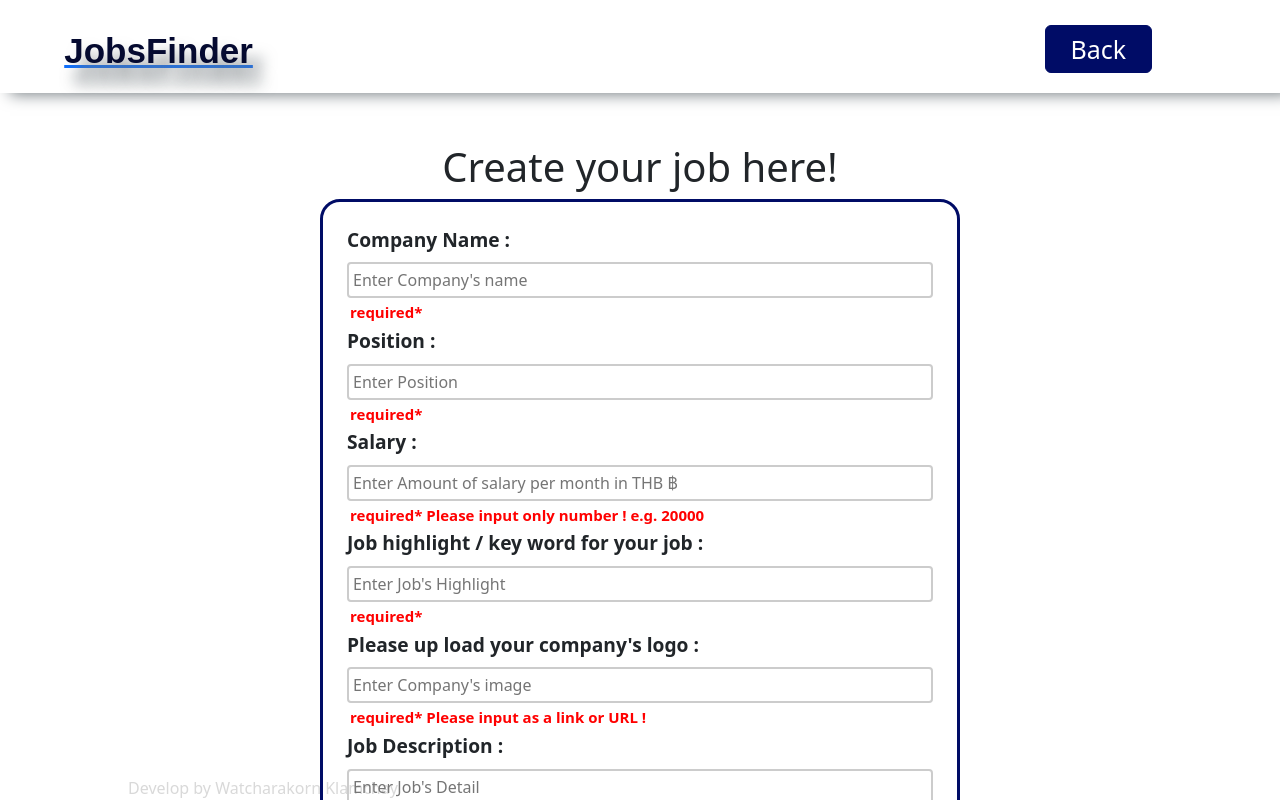
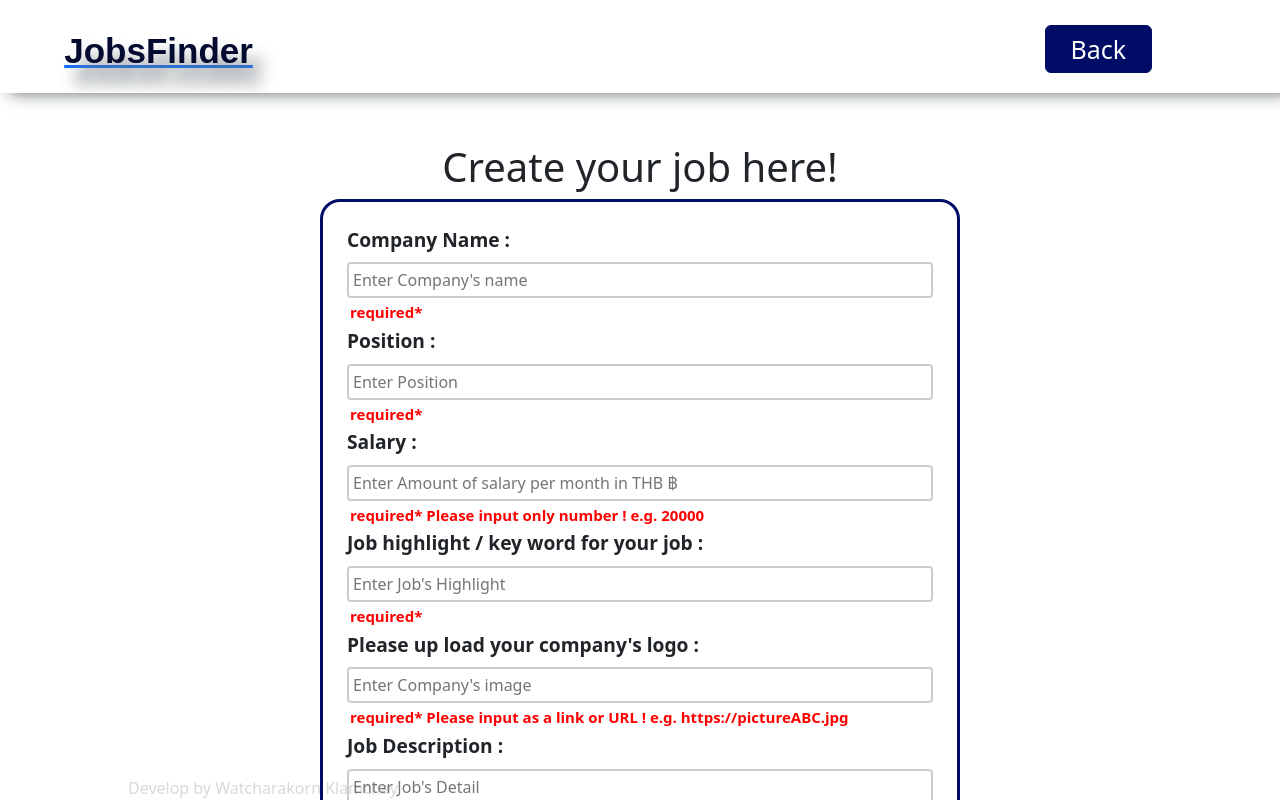
Before and after one commit to WatkornFeng/nextjs-mysql-jobsfinder, a Next.js app: page /form in a window 1280 px wide. Shown: the top 800 px of the page. Built offline with nearby package versions, Linux system fonts and the light colour scheme.

Commit message:
change logic at header , pagination and newjobform component

```diff
--- a/components/Header.js
+++ b/components/Header.js
@@ -6,6 +6,7 @@ export default function Header({ setSearch, jobList, setCurrentPage }) {
   let search = "";
   const onSubmitSearch = (event) => {
     event.preventDefault();
+    // Change search to be object for using in Fuse
     const searchResult = { search };
     const fuse = new Fuse(jobList, { keys: ["position", "company"] });
     const results = searchResult.search
@@ -36,7 +37,7 @@ export default function Header({ setSearch, jobList, setCurrentPage }) {
                 type="text"
                 placeholder="  Search job by position or company's name here . . ."
                 onChange={(e) => {
-                  return (search = e.target.value);
+                  search = e.target.value;
                 }}
               />
               <button type="submit">Job Search</button>
--- a/components/Header.module.css
+++ b/components/Header.module.css
@@ -15,7 +15,7 @@
   text-shadow: 10px 15px 15px #71797e;
   text-decoration: none;
   transition-property: color;
-  transition-duration: 2s;
+  transition-duration: 1.5s;
   margin-bottom: 15px;
   outline: 0;
 }
--- a/components/NewJobForm.js
+++ b/components/NewJobForm.js
@@ -28,7 +28,8 @@ export default function NewJobForm(props) {
       detail.length > 0 &&
       detail.length <= 500 &&
       hilight.length > 0 &&
-      isUrl(img) == true
+      isUrl(img) == true &&
+      img.includes(".jpg")
     ) {
       setFormValid(true);
     } else {
@@ -114,7 +115,10 @@ export default function NewJobForm(props) {
             required
             onChange={(e) => setImg(e.target.value)}
           />
-          <span>required* Please input as a link or URL !</span>
+          <span>
+            required* Please input as a link or URL ! e.g.
+            https://pictureABC.jpg
+          </span>
         </div>
         <div className={classes.control}>
           <label>Job Description :</label>
--- a/components/NewJobForm.module.css
+++ b/components/NewJobForm.module.css
@@ -14,7 +14,7 @@
   text-shadow: 10px 15px 15px #71797e;
   text-decoration: none;
   transition-property: color;
-  transition-duration: 2s;
+  transition-duration: 1.5s;
   margin-bottom: 15px;
   outline: 0;
 }
--- a/pages/index.js
+++ b/pages/index.js
@@ -10,7 +10,7 @@ export default function Home() {
   const [itemPerPage, setItemPerPage] = useState(5);
   const [currentPage, setCurrentPage] = useState(1);
   const [search, setSearch] = useState("");
-  console.log(currentPage);
+
   useEffect(() => {
     async function getJobs() {
       const response = await axios.get("/api/get-job");
@@ -53,6 +53,7 @@ export default function Home() {
         totalPages={totalPages}
         setCurrentPage={setCurrentPage}
         currentPage={currentPage}
+        setItemId={setItemId}
       />
     </>
   );
```
Also changed, not shown: components/Pagination.js (+8 -3 lines).
